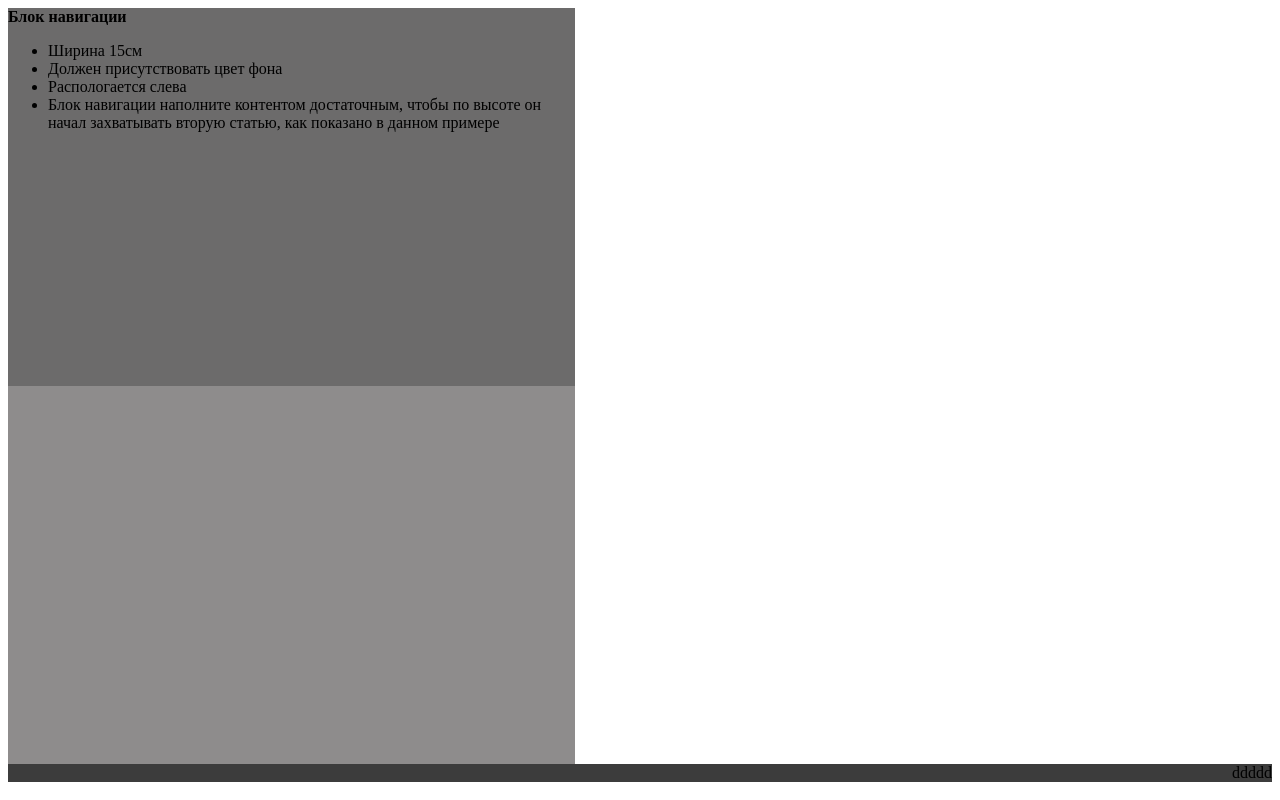
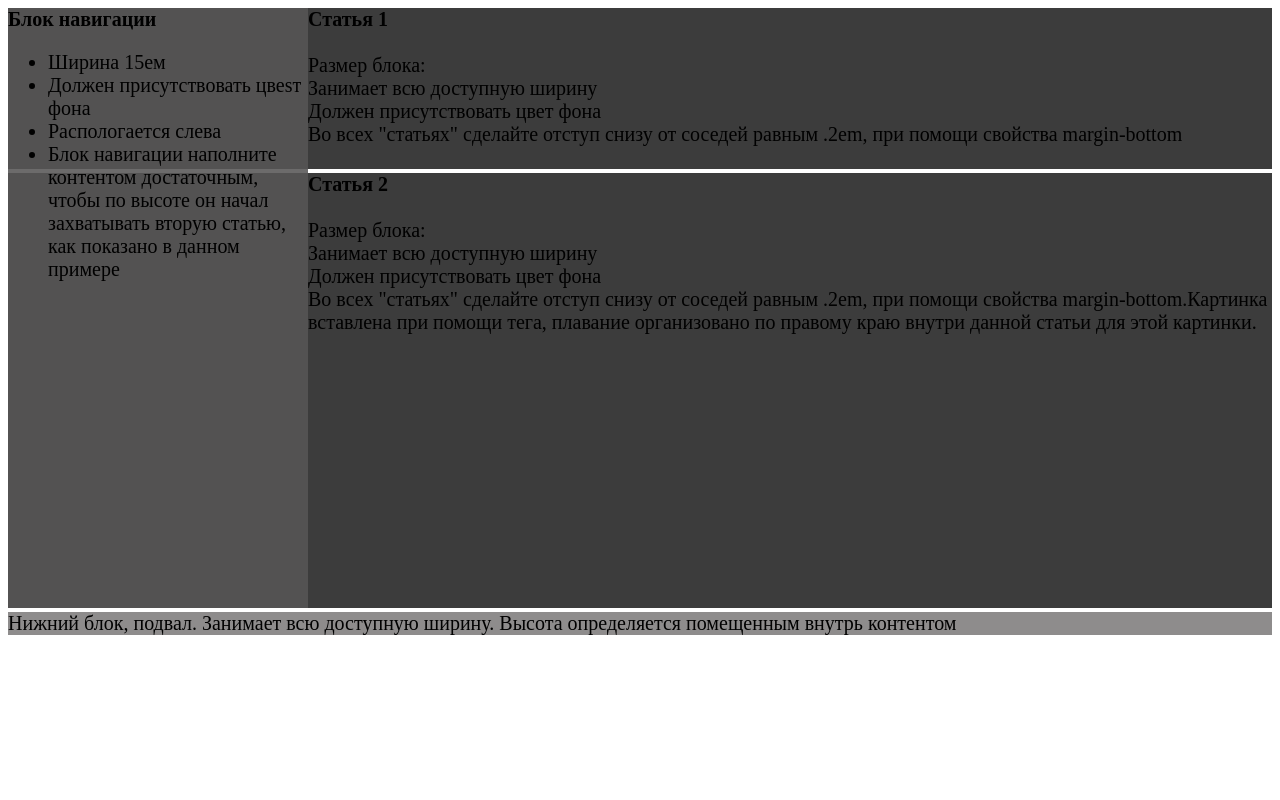
Before and after one commit to alextech303/SC1_100_22_MaslakovAlexey, a plain HTML site: page CSS/02_CSS/CSS2.3/index.html in a window 1280 px wide. Drawn offline with Linux system fonts and the light colour scheme.

Commit message:
CSS2.3+\-

```diff
--- a/CSS/02_CSS/CSS2.3/index.html
+++ b/CSS/02_CSS/CSS2.3/index.html
@@ -4,37 +4,63 @@
     <meta charset="UTF-8">
     <title>CSS2.3</title>
 <style>
+
+    body{
+        font-size: 20px;
+    }
     .blockNavigation{
         background-color: rgba(87, 85, 85, 0.87);
-        width: 15cm;
-        height: 10cm;
-        /* float:left; */
+        width: 15em;
+        height: 30em;
+        float: left;
+
     }
-    .underBlockNavigation{
-        width: 15cm;
-        height: 10cm;
+
+       .footer{
         background-color: rgba(95, 92, 92, 0.705);
+        clear: both;
+     }
+    .Article{
+        background-color: rgba(32, 31, 31, 0.87);
+        margin-bottom: .2em;
     }
-    .rightBlockNavigation{
-        background-color: rgba(32, 31, 31, 0.87);
-        text-align: right;
+    .clear{
+        clear: both;
     }
 </style>
 </head>
 <body>
 
-    <div >
-
      <div class="blockNavigation"><span><strong>Блок навигации</strong></span>
         <ul>
-            <li>Ширина 15см</li>
-            <li>Должен присутствовать цвет фона</li>
+            <li>Ширина 15eм</li>
+            <li>Должен присутствовать цвеsт фона</li>
             <li>Распологается слева</li>
             <li>Блок навигации наполните контентом достаточным, чтобы по высоте он начал захватывать вторую статью,
                 как показано в данном примере</li>
-        </ul></div>
-        <div class="underBlockNavigation"> </div>
-        <div class="rightBlockNavigation"> ddddd</div>
+        </ul>
+     </div>
+     <div class="Article" >   <strong>Статья 1</strong><br>
+        <br>
+        Размер блока:<br>
+        Занимает всю доступную ширину<br>
+        Должен присутствовать цвет фона<br>
+        Во всех "статьях" сделайте отступ снизу от соседей равным .2em, при помощи свойства margin-bottom
+        <br>
+        <br>
+
     </div>
+    <div class="Article"> <strong>Статья 2</strong> <br>
+        <br>
+        Размер блока:<br>
+        Занимает всю доступную ширину<br>
+        Должен присутствовать цвет фона<br>
+        Во всех "статьях" сделайте отступ снизу от соседей равным .2em, при помощи свойства margin-bottom.Картинка вставлена при помощи тега,
+        плавание организовано по правому краю внутри данной статьи для этой картинки.
+
+    <div class="clear"></div>
+    </div>
+
+        <div class="footer"> Нижний блок, подвал. Занимает всю доступную ширину. Высота определяется помещенным внутрь контентом</div>
 </body>
 </html>
```
